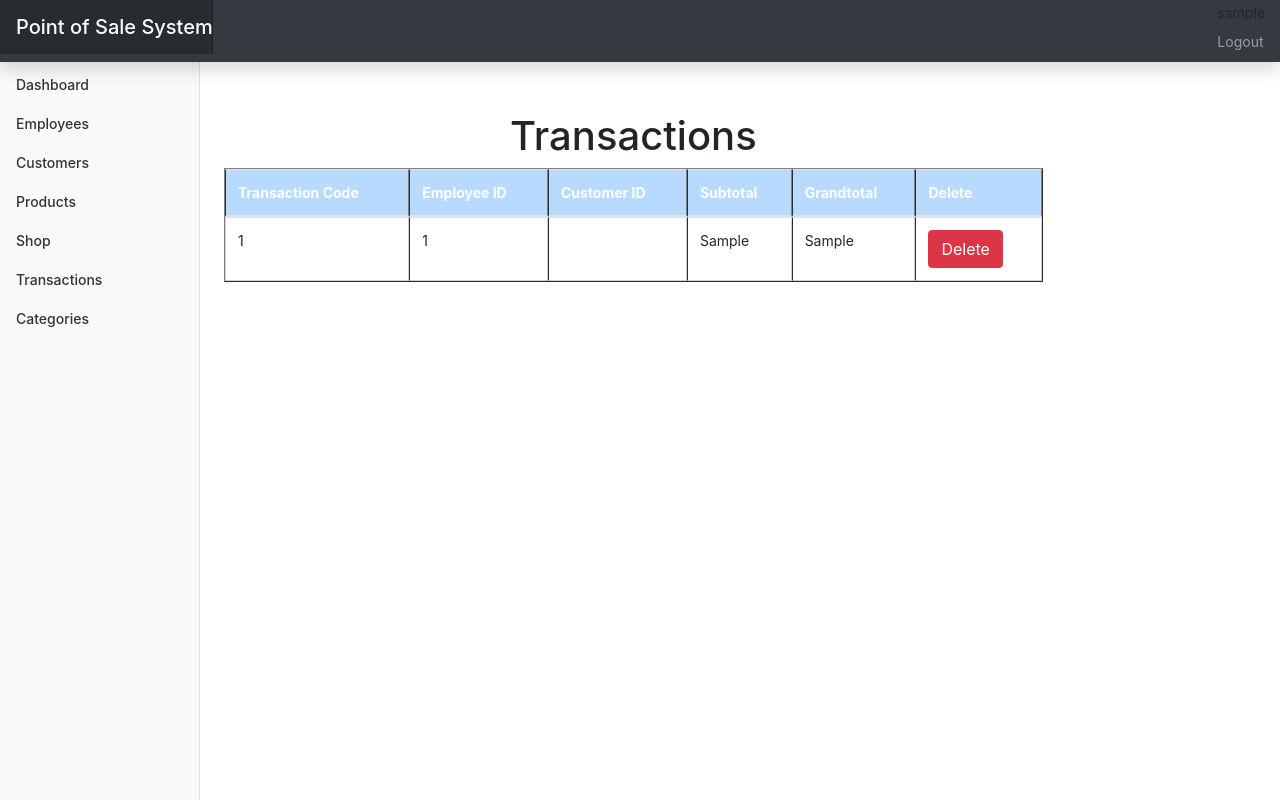
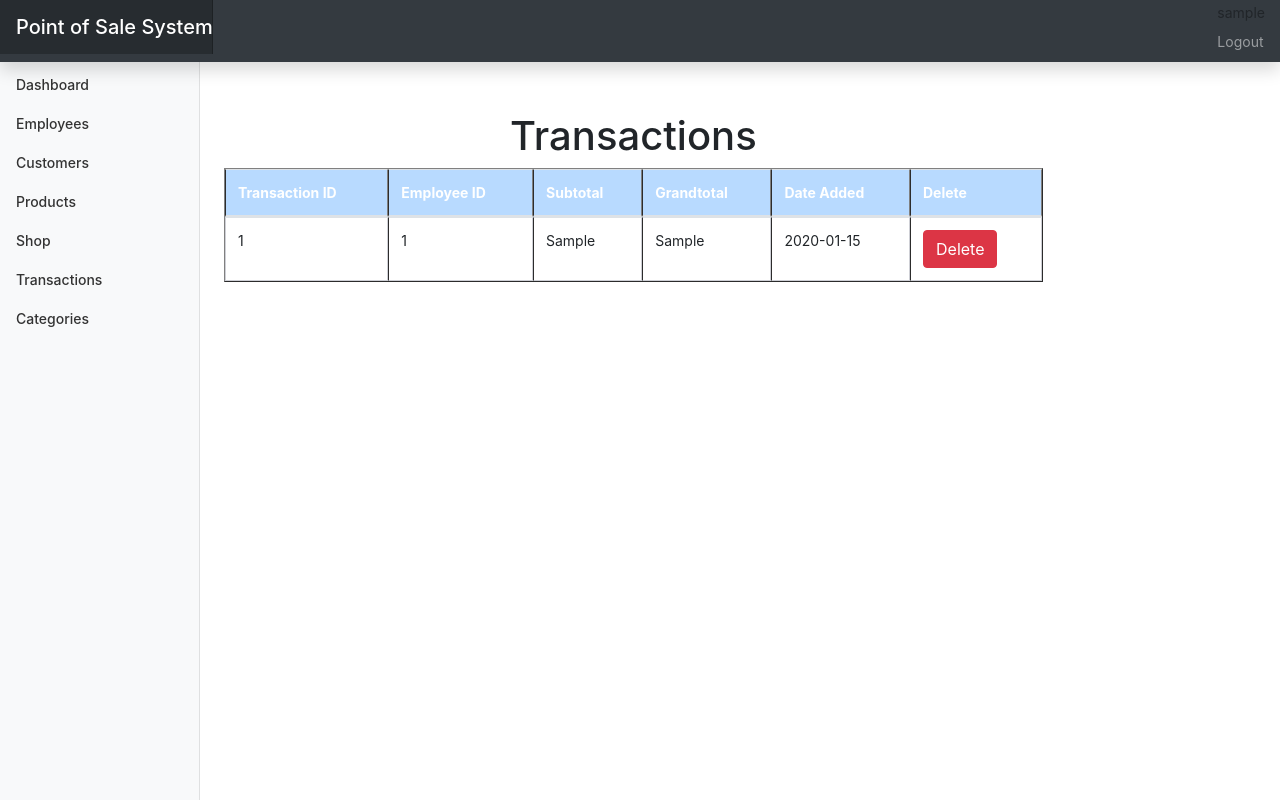
Before and after one commit to ethanmaxey/pos_system, a Django app: page /transactionTable/ in a window 1280 px wide. Run offline with Django 4.2, Linux system fonts and the light colour scheme; a user stored in the database is signed in; tables that the repository leaves empty hold one stand-in row (values such as "Sample post").

Commit message:
transactino table fix

```diff
--- a/templates/transactions.html
+++ b/templates/transactions.html
@@ -14,11 +14,11 @@
         <table border=1 width=1200px class="table table-inverse">
             <thead class="thead-primary">
                 <tr>
-                    <th class="table-primary">Transaction Code</th>
+                    <th class="table-primary">Transaction ID</th>
                     <th class="table-primary">Employee ID</th>
-                    <th class="table-primary">Customer ID</th>
                     <th class="table-primary">Subtotal</th>
                     <th class="table-primary">Grandtotal</th>
+                    <th class="table-primary">Date Added</th>
                     <th class="table-primary">Delete</th>
                 </tr>
             </thead>
@@ -27,9 +27,9 @@
                 <tr>
                     <td>{{pro.id}}</td>
                     <td>{{pro.empid}}</td>
-                    <td>{{pro.custid}}</td>
                     <td>{{pro.subtotal}}</td>
                     <td>{{pro.grandtotal}}</td>
+                    <td>{{pro.dateadded}}</td>
                     <td><a href="#"><button type="button" class="btn btn-danger">Delete</button></a></td>
                 </tr>
                 {%endfor%}
```
Also changed, not shown: templates/shop.html (+6 -9 lines).
